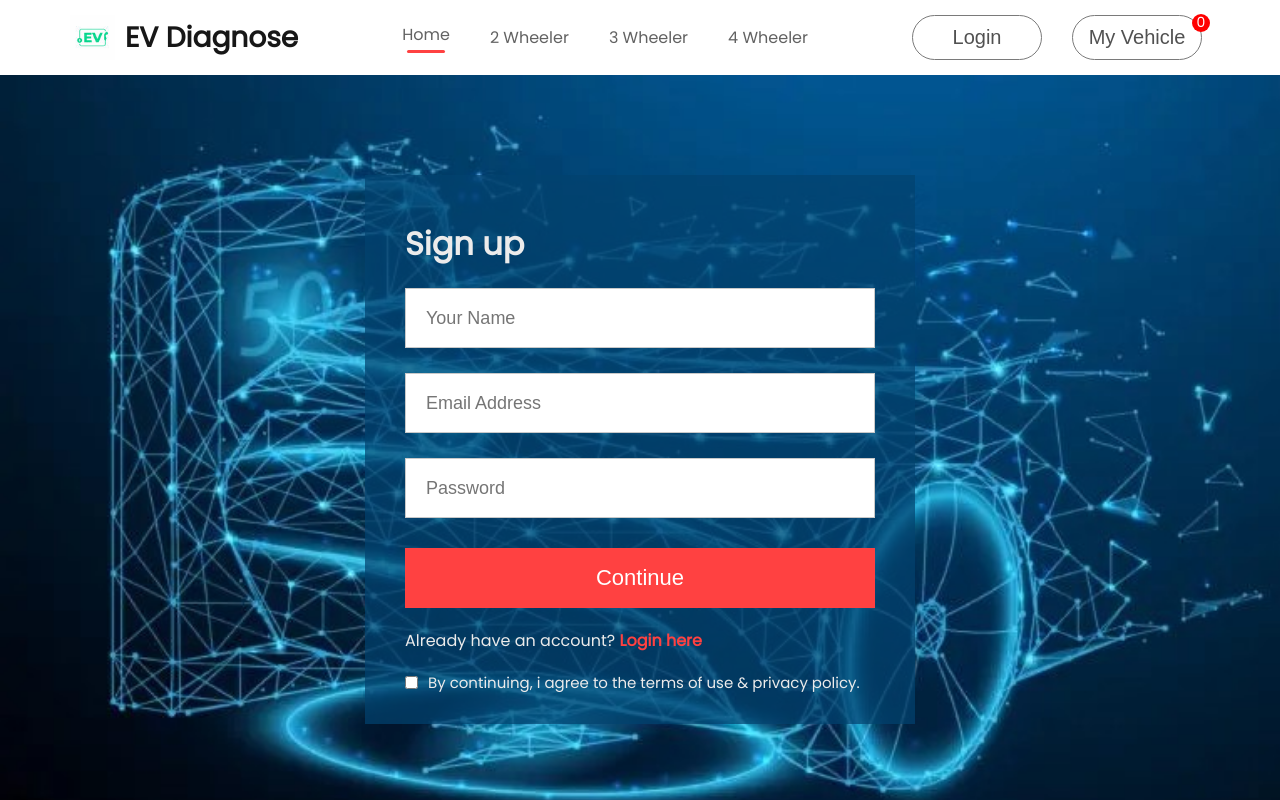
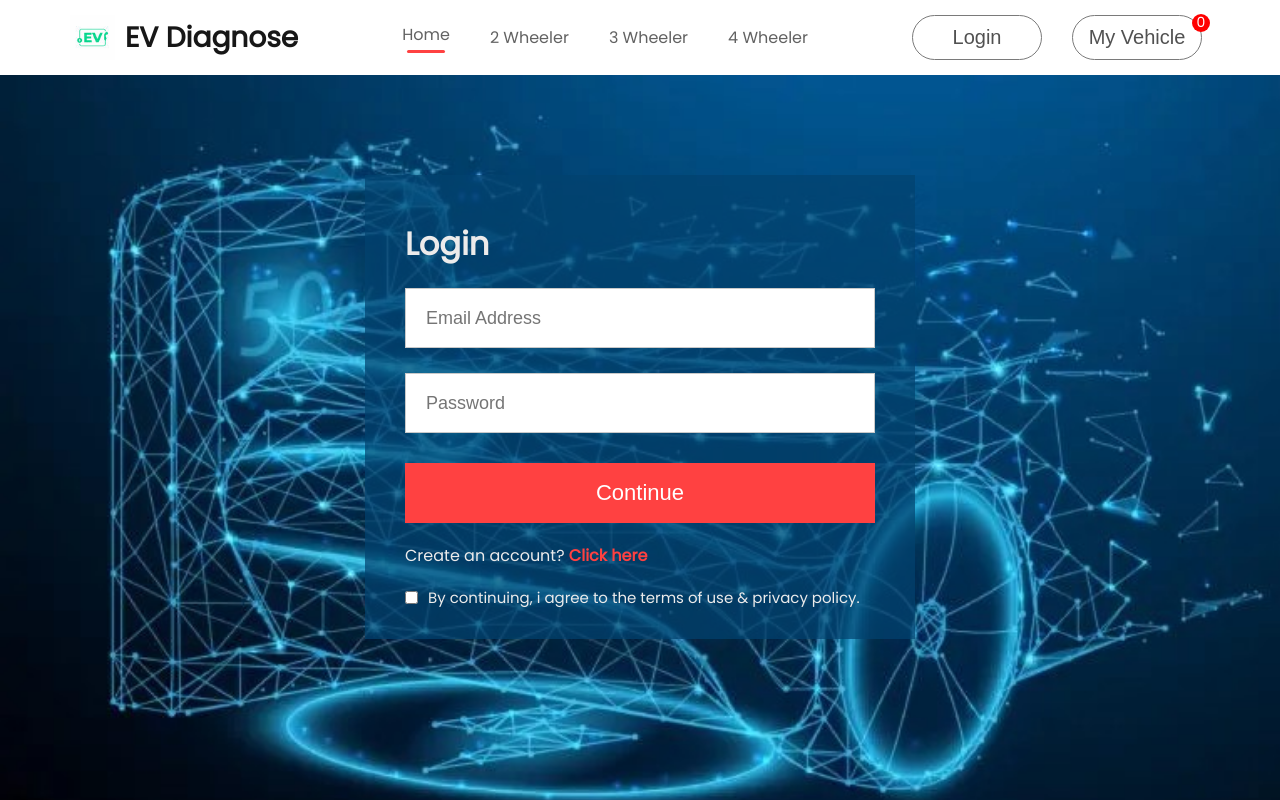
Before and after one commit to Adityadj01/Telematics-for-EV, a React (Create React App) app in the folder FrontEnd/: page /login in a window 1280 px wide. Shown: the top 800 px of the page. Built offline with nearby package versions, Linux system fonts and the light colour scheme.

Commit message:
Update LoginSignup.jsx

```diff
--- a/FrontEnd/src/Pages/LoginSignup.jsx
+++ b/FrontEnd/src/Pages/LoginSignup.jsx
@@ -6,7 +6,7 @@ defines a component called `LoginSignup` that represents a sign-up form UI. Insi
 returns JSX (a syntax extension for JavaScript that looks similar to HTML) which describes the
 structure of the sign-up form. */
 const LoginSignup = () => {
-  const [state, setState] = useState("Sign up");
+  const [state, setState] = useState("Login");
 
   const [formData, setFormData] = useState({
     username: "",
```
